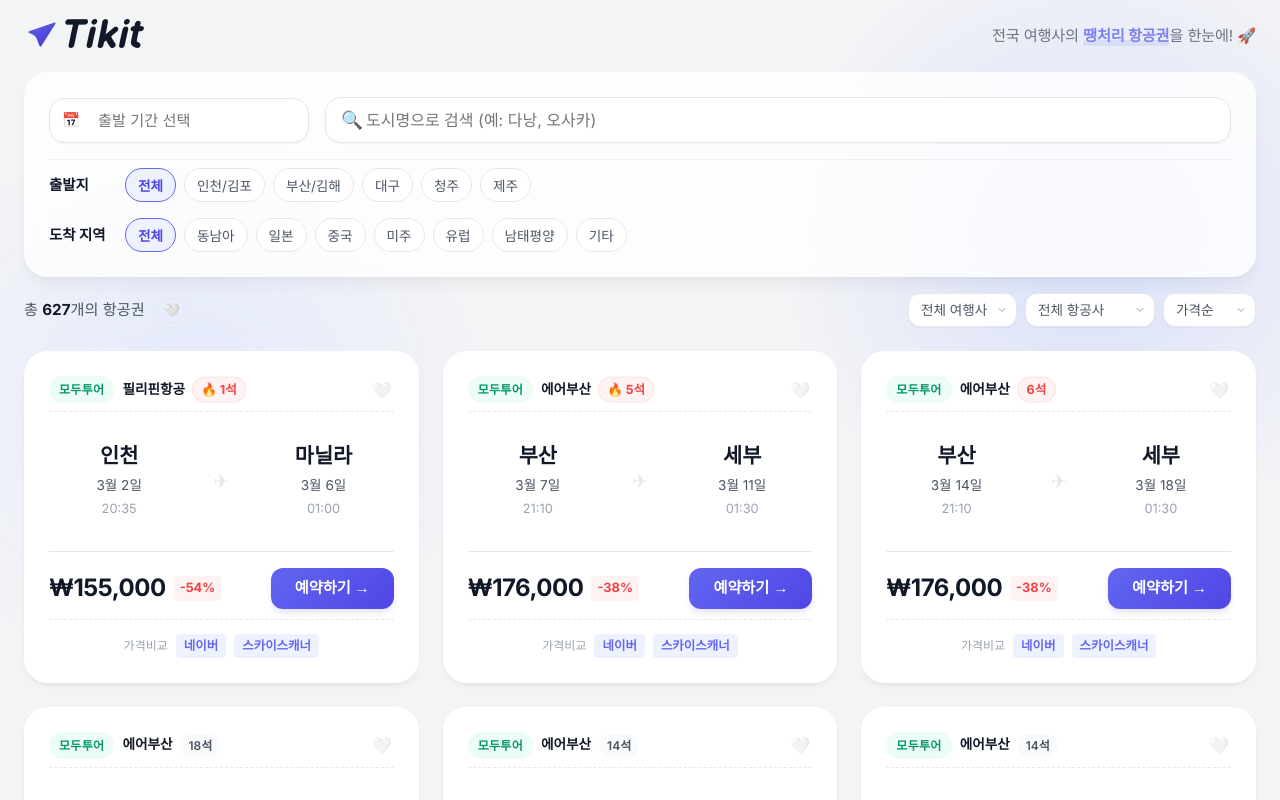
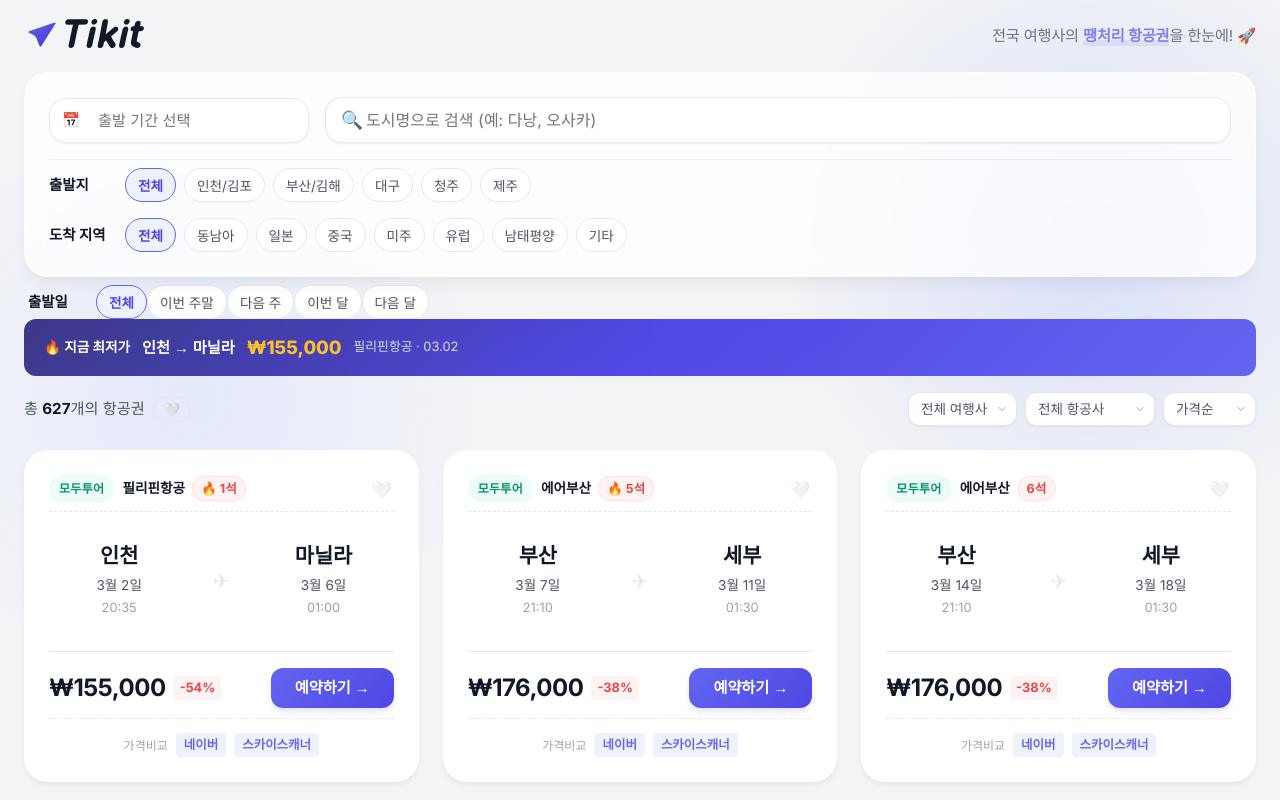
Before and after one commit to uingga/flight, a Next.js app: page / in a window 1280 px wide. Shown: the top 800 px of the page. Built offline with nearby package versions, Linux system fonts and the light colour scheme.

Commit message:
날짜 빠른 필터(이번 주말/다음 주/이번 달/다음 달) + 최저가 배너 추가

```diff
--- a/src/components/Dashboard.module.css
+++ b/src/components/Dashboard.module.css
@@ -1296,3 +1296,93 @@
 .shareButton:active {
     transform: scale(0.95);
 }
+
+/* 날짜 프리셋 */
+.datePresets {
+    display: flex;
+    align-items: center;
+    gap: 8px;
+    padding: 0 4px;
+    margin-top: 4px;
+}
+
+/* 최저가 배너 */
+.bestDealBanner {
+    display: flex;
+    align-items: center;
+    gap: 12px;
+    padding: 14px 20px;
+    background: linear-gradient(135deg, #312e81 0%, #4f46e5 50%, #6366f1 100%);
+    border-radius: 12px;
+    color: white;
+    margin-bottom: 12px;
+    position: relative;
+    overflow: hidden;
+    flex-wrap: wrap;
+}
+
+.bestDealBanner::after {
+    content: '';
+    position: absolute;
+    top: 0;
+    left: -100%;
+    width: 200%;
+    height: 100%;
+    background: linear-gradient(90deg, transparent 0%, rgba(255, 255, 255, 0.08) 50%, transparent 100%);
+    animation: shimmer 3s infinite;
+}
+
+@keyframes shimmer {
+    0% {
+        transform: translateX(-50%);
+    }
+
+    100% {
+        transform: translateX(50%);
+    }
+}
+
+.bestDealLabel {
+    font-size: 0.85rem;
+    font-weight: 700;
+    white-space: nowrap;
+}
+
+.bestDealRoute {
+    font-size: 0.95rem;
+    font-weight: 600;
+    white-space: nowrap;
+}
+
+.bestDealPrice {
+    font-size: 1.15rem;
+    font-weight: 800;
+    color: #fbbf24;
+    white-space: nowrap;
+}
+
+.bestDealInfo {
+    font-size: 0.8rem;
+    opacity: 0.8;
+    white-space: nowrap;
+}
+
+@media (max-width: 768px) {
+    .bestDealBanner {
+        gap: 8px;
+        padding: 12px 16px;
+    }
+
+    .bestDealPrice {
+        font-size: 1.05rem;
+    }
+
+    .bestDealInfo {
+        font-size: 0.75rem;
+    }
+
+    .datePresets {
+        flex-wrap: wrap;
+        gap: 6px;
+    }
+}
--- a/src/components/Dashboard.tsx
+++ b/src/components/Dashboard.tsx
@@ -660,6 +660,55 @@ export default function Dashboard() {
 
                 </div>
 
+                {/* 날짜 빠른 필터 프리셋 */}
+                <div className={styles.datePresets}>
+                    <span className={styles.filterLabel}>출발일</span>
+                    <div className={styles.chipList}>
+                        {[
+                            { label: '전체', start: '', end: '' },
+                            (() => {
+                                const now = new Date();
+                                const day = now.getDay();
+                                const satOffset = day === 0 ? -1 : (6 - day);
+                                const sat = new Date(now);
+                                sat.setDate(now.getDate() + satOffset);
+                                const sun = new Date(sat);
+                                sun.setDate(sat.getDate() + 1);
+                                return { label: '이번 주말', start: sat.toISOString().split('T')[0], end: sun.toISOString().split('T')[0] };
+                            })(),
+                            (() => {
+                                const now = new Date();
+                                const day = now.getDay();
+                                const nextMon = new Date(now);
+                                nextMon.setDate(now.getDate() + (day === 0 ? 1 : (8 - day)));
+                                const nextSun = new Date(nextMon);
+                                nextSun.setDate(nextMon.getDate() + 6);
+                                return { label: '다음 주', start: nextMon.toISOString().split('T')[0], end: nextSun.toISOString().split('T')[0] };
+                            })(),
+                            (() => {
+                                const now = new Date();
+                                const start = new Date(now.getFullYear(), now.getMonth(), 1);
+                                const end = new Date(now.getFullYear(), now.getMonth() + 1, 0);
+                                return { label: '이번 달', start: start.toISOString().split('T')[0], end: end.toISOString().split('T')[0] };
+                            })(),
+                            (() => {
+                                const now = new Date();
+                                const start = new Date(now.getFullYear(), now.getMonth() + 1, 1);
+                                const end = new Date(now.getFullYear(), now.getMonth() + 2, 0);
+                                return { label: '다음 달', start: start.toISOString().split('T')[0], end: end.toISOString().split('T')[0] };
+                            })(),
+                        ].map((preset) => (
+                            <button
+                                key={preset.label}
+                                onClick={() => { setStartDate(preset.start); setEndDate(preset.end); }}
+                                className={`${styles.chip} ${startDate === preset.start && endDate === preset.end ? styles.chipActive : ''}`}
+                            >
+                                {preset.label}
+                            </button>
+                        ))}
+                    </div>
+                </div>
+
 
                 {loading && (
                     <div className={styles.skeletonGrid}>
@@ -704,6 +753,18 @@ export default function Dashboard() {
 
                 {!loading && !error && (
                     <>
+                        {/* 최저가 배너 */}
+                        {!hasActiveFilters && flights.length > 0 && (() => {
+                            const best = flights.reduce((a, b) => a.price < b.price ? a : b);
+                            return (
+                                <div className={styles.bestDealBanner}>
+                                    <span className={styles.bestDealLabel}>🔥 지금 최저가</span>
+                                    <span className={styles.bestDealRoute}>{best.departure.city} → {best.arrival.city}</span>
+                                    <span className={styles.bestDealPrice}>{formatPrice(best.price)}</span>
+                                    <span className={styles.bestDealInfo}>{best.airline} · {fmtDate(best.departure.date)}</span>
+                                </div>
+                            );
+                        })()}
                         {/* 적용된 필터 요약 */}
                         {hasActiveFilters && (
                             <div className={styles.filterSummary}>
```
